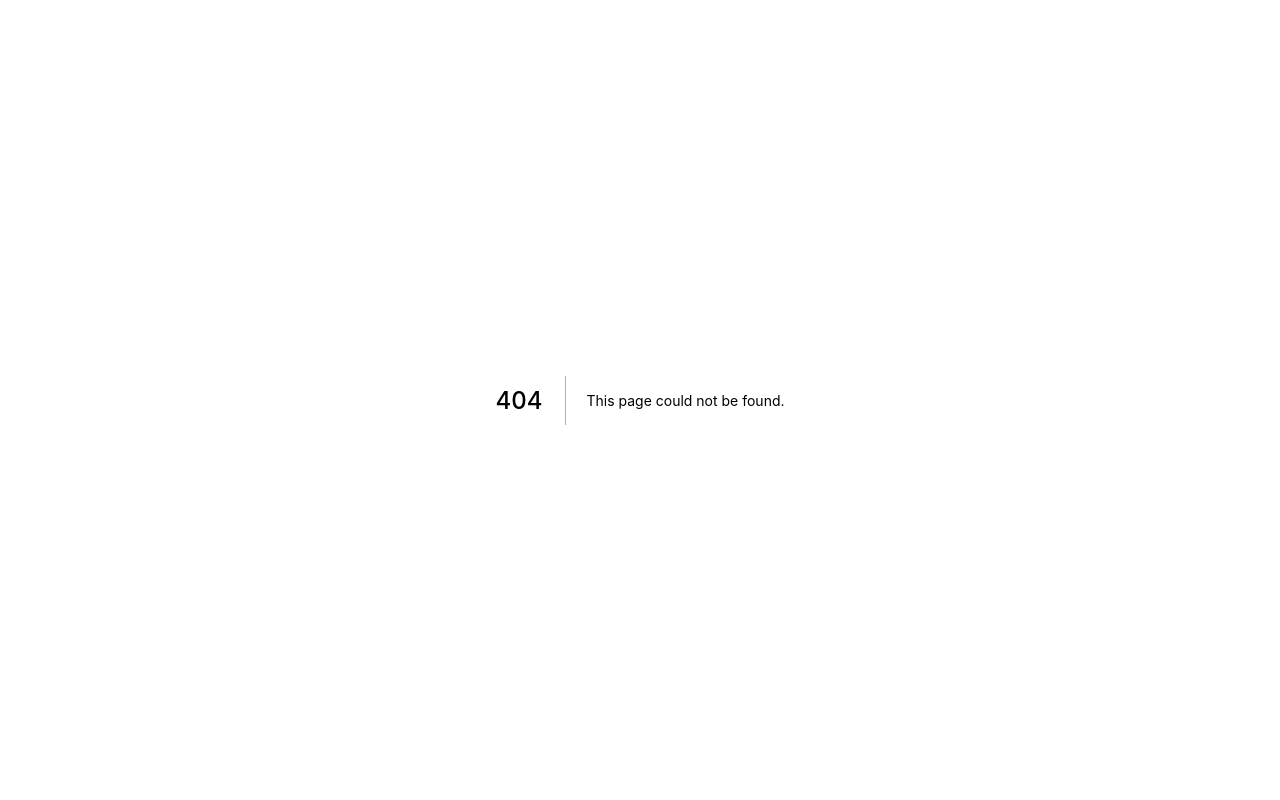
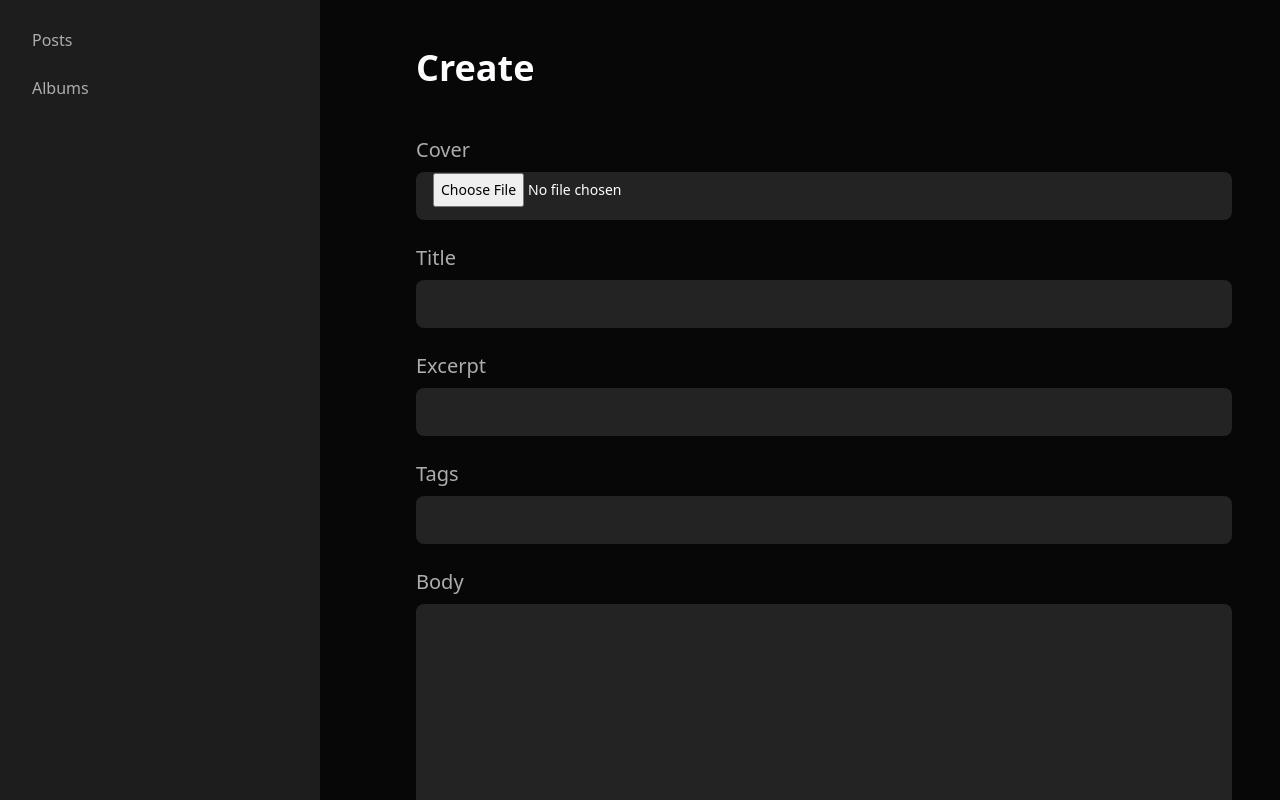
Before and after one commit to carbondesigned/backstage-features, a Next.js app: page /admin/create in a window 1280 px wide. Before the commit this address had no page. Built offline with nearby package versions, Linux system fonts and the light colour scheme; no server answers.

Commit message:
able to create post

```diff
--- /dev/null
+++ b/components/FormInput.tsx
@@ -0,0 +1,46 @@
+import { DetailedHTMLProps, FC, forwardRef, InputHTMLAttributes } from "react";
+import { Path, RegisterOptions, UseFormRegister } from "react-hook-form";
+
+type InputProps = {
+  name: string;
+  label: string
+  type: string
+  placeholder: string
+} & Omit<
+  DetailedHTMLProps<InputHTMLAttributes<HTMLInputElement>, HTMLInputElement>,
+  'size'
+>;
+type FieldProps<T> = {
+  name: Path<T>;
+  register?: UseFormRegister<T>;
+  rules?: RegisterOptions;
+} & Omit<InputProps, 'name'>;
+
+const FieldInput = <T extends Record<string, unknown>>({
+  name,
+  type,
+  register,
+  rules,
+  placeholder,
+  label,
+  ...props
+}: FieldProps<T>): JSX.Element => {
+  const inputGroupStyles = `flex flex-col gap-2`;
+  return (
+    <div className={inputGroupStyles}>
+      <label htmlFor={name} className="text-xl text-neutral-content">
+        {label}
+      </label>
+      <input
+      {...props}
+        {...(register && register(name, rules))}
+        type={type}
+        name={name}
+        placeholder={placeholder}
+        className="input input-md bg-base-200"
+      />
+    </div>
+  );
+};
+
+export default FieldInput
--- /dev/null
+++ b/components/Layouts/DashbardNav.tsx
@@ -0,0 +1,39 @@
+import Link from "next/link";
+import React from "react";
+
+type Props = {
+  children: React.ReactNode;
+};
+const DashboardLayout = ({ children }: Props) => {
+  return (
+    <div className="drawer drawer-mobile gap-12">
+      <input id="dashboardSidebar" type="checkbox" className="drawer-toggle" />
+      <div className="drawer-content flex flex-col p-12">
+        <label
+          htmlFor="dashboardSidebar"
+          className="btn btn-primary drawer-button lg:hidden"
+        >
+          Open drawer
+        </label>
+        {children}
+      </div>
+      <div className="drawer-side">
+        <label htmlFor="dashboardSidebar" className="drawer-overlay"></label>
+        <ul className="menu p-4 overflow-y-auto w-80 bg-base-300 text-neutral-content">
+          <li>
+          <Link href="/admin/dashboard">
+            <a>Posts</a>
+          </Link>
+          </li>
+          <li>
+          <Link href="/admin/albums">
+            <a>Albums</a>
+          </Link>
+          </li>
+        </ul>
+      </div>
+    </div>
+  );
+};
+
+export default DashboardLayout;
--- /dev/null
+++ b/pages/admin/create.tsx
@@ -0,0 +1,143 @@
+import DashboardLayout from "components/Layouts/DashbardNav";
+import FieldInput from "components/FormInput";
+import { z } from "zod";
+import { zodResolver } from "@hookform/resolvers/zod";
+import { useForm } from "react-hook-form";
+import { useMutation, useQueryClient } from "react-query";
+import api from "axiosStore";
+import { useRouter } from "next/router";
+const CreatePostPage = () => {
+  const router = useRouter();
+  const createPostValidation = z.object({
+    title: z.string().nullable(),
+    excerpt: z.string().nullable(),
+    body: z.string().nullable(),
+    tags: z.string().array().nullable(),
+  });
+  const {
+    register,
+    handleSubmit,
+    watch,
+    reset,
+    formState: { errors },
+  } = useForm({
+    resolver: zodResolver(createPostValidation),
+    defaultValues: {
+      cover: "",
+      title: "",
+      excerpt: "",
+      tags: [""],
+      body: "",
+    },
+  });
+
+  const queryClient = useQueryClient();
+  const createPost = useMutation(
+    (data: any) => {
+      const inputFile = document.getElementById("cover") as HTMLInputElement;
+      const formData = new FormData();
+      formData.append("title", data.title);
+      formData.append("excerpt", data.excerpt);
+      formData.append("body", data.body);
+
+      formData.append("cover", inputFile.files?.item(0) as File);
+      return api.post(`/posts/create`, formData, {
+        headers: {
+          Authorization: `${localStorage.getItem("token")}`,
+        },
+      });
+    },
+    {
+      onSuccess: () => {
+        queryClient.invalidateQueries("posts");
+        router.push("/admin/dashboard");
+        reset();
+      },
+    }
+  );
+
+  const onSubmit = handleSubmit((data: any) => {
+    createPost.mutate(data);
+  });
+  return (
+    <div className="bg-neutral w-full min-h-screen text-base-100">
+      <DashboardLayout>
+        <div className="mb-12">
+          <h1 className="text-4xl font-bold">Create</h1>
+        </div>
+        <div>
+          <form onSubmit={onSubmit} className="flex flex-col gap-6">
+            <div className="flex flex-col gap-2">
+              {errors.cover && <div>{errors.cover.message}</div>}
+              <label htmlFor="cover" className="text-xl text-neutral-content">
+                Cover
+              </label>
+              <input
+                id="cover"
+                {...register("cover")}
+                type="file"
+                name="cover"
+                className="input input-md bg-base-200"
+              />
+            </div>
+
+            <div className="flex flex-col gap-2">
+              {errors.title && <div>{errors.title.message}</div>}
+              <label htmlFor="title" className="text-xl text-neutral-content">
+                Title
+              </label>
+              <input
+                {...register("title")}
+                name="title"
+                className="input input-md bg-base-200"
+              />
+            </div>
+            <div className="flex flex-col gap-2">
+              {errors.excerpt && <div>{errors.excerpt.message}</div>}
+              <label htmlFor="excerpt" className="text-xl text-neutral-content">
+                Excerpt
+              </label>
+              <input
+                {...register("excerpt")}
+                name="excerpt"
+                className="input input-md bg-base-200"
+              />
+            </div>
+            <div className="flex flex-col gap-2">
+              {/* {errors.tags && ( */}
+              {/* <div>{errors.tags.message}</div> */}
+              {/* )} */}
+              <label htmlFor="tags" className="text-xl text-neutral-content">
+                Tags
+              </label>
+              <input
+                {...register("tags")}
+                name="tags"
+                className="input input-md bg-base-200"
+              />
+            </div>
+            <div className="flex flex-col gap-2">
+              {errors.body && <div>{errors.body.message}</div>}
+              <label htmlFor="body" className="text-xl text-neutral-content">
+                Body
+              </label>
+              <textarea
+                {...register("body")}
+                name="body"
+                className="textarea bg-base-200"
+                rows={10}
+              />
+            </div>
+            <div className="flex justify-end">
+              <button className="btn btn-primary btn-lg" type="submit">
+                Create
+              </button>
+            </div>
+          </form>
+        </div>
+      </DashboardLayout>
+    </div>
+  );
+};
+
+export default CreatePostPage;
--- a/pages/admin/dashboard.tsx
+++ b/pages/admin/dashboard.tsx
@@ -1,12 +1,12 @@
-import Post from 'components/Dashboard/Post';
-import useGetToken from 'hooks/useGetToken';
-import { usePosts } from 'hooks/usePosts';
-import jwtDecode from 'jwt-decode';
-import { useRouter } from 'next/router';
-import React from 'react';
-import { useEffect } from 'react';
-
-type Props = {};
+import Post from "components/Dashboard/Post";
+import useGetToken from "hooks/useGetToken";
+import { usePosts } from "hooks/usePosts";
+import jwtDecode from "jwt-decode";
+import { useRouter } from "next/router";
+import React from "react";
+import { useEffect } from "react";
+import Link from "next/link";
+import DashboardLayout from "components/Layouts/DashbardNav";
 
 interface Token {
   email: string;
@@ -14,7 +14,7 @@ interface Token {
   id: number;
 }
 
-const Dashboard = (props: Props) => {
+const Dashboard = () => {
   const router = useRouter();
   const token = useGetToken();
 
@@ -22,44 +22,30 @@ const Dashboard = (props: Props) => {
 
   useEffect(() => {
     let decodedToken: Token;
-    decodedToken = jwtDecode(localStorage.getItem('token') ?? '');
+    decodedToken = jwtDecode(localStorage.getItem("token") ?? "");
     if (decodedToken.exp * 1000 < Date.now()) {
-      localStorage.removeItem('token');
-      router.push('/admin/login');
+      localStorage.removeItem("token");
+      router.push("/admin/login");
     }
     if (token?.email?.length < 0) {
-      router.push('/');
+      router.push("/");
     }
   }, []);
   return (
-    <div className='min-h-screen bg-neutral flex gap-12'>
-      <div className='drawer drawer-mobile gap-12'>
-        <input id='dashboardSidebar' type='checkbox' className='drawer-toggle' />
-        <div className='drawer-content flex flex-col p-12'>
-          <label
-            htmlFor='dashboardSidebar'
-            className='btn btn-primary drawer-button lg:hidden'
-          >
-            Open drawer
-          </label>
-          <div className='grid grid-cols-1 md:grid-cols-2 lg:grid-cols-3 gap-6'>
-            {isLoading && <p>Loading...</p>}
-            {error && <p>Error: {error.message}</p>}
-            {posts && posts.map((post) => <Post post={post} key={post.ID} />)}
-          </div>
+    <div className="min-h-screen bg-neutral flex gap-12">
+      <DashboardLayout>
+        <div className="text-base-100 py-6 flex w-full justify-between items-center">
+          <h1 className="text-4xl">Dashboard</h1>
+          <Link href="/admin/create">
+            <a className="btn btn-lg bg-base-300">Create</a>
+          </Link>
         </div>
-        <div className='drawer-side'>
-          <label htmlFor='dashboardSidebar' className='drawer-overlay'></label>
-          <ul className='menu p-4 overflow-y-auto w-80 bg-base-300 text-neutral-content'>
-            <li>
-              <a>Posts</a>
-            </li>
-            <li>
-              <a>Albums</a>
-            </li>
-          </ul>
+        <div className="grid grid-cols-1 md:grid-cols-2 lg:grid-cols-3 gap-6">
+          {isLoading && <p>Loading...</p>}
+          {error && <p>Error: {error.message}</p>}
+          {posts && posts.map((post) => <Post post={post} key={post.ID} />)}
         </div>
-      </div>
+      </DashboardLayout>
       <div></div>
     </div>
   );
```
